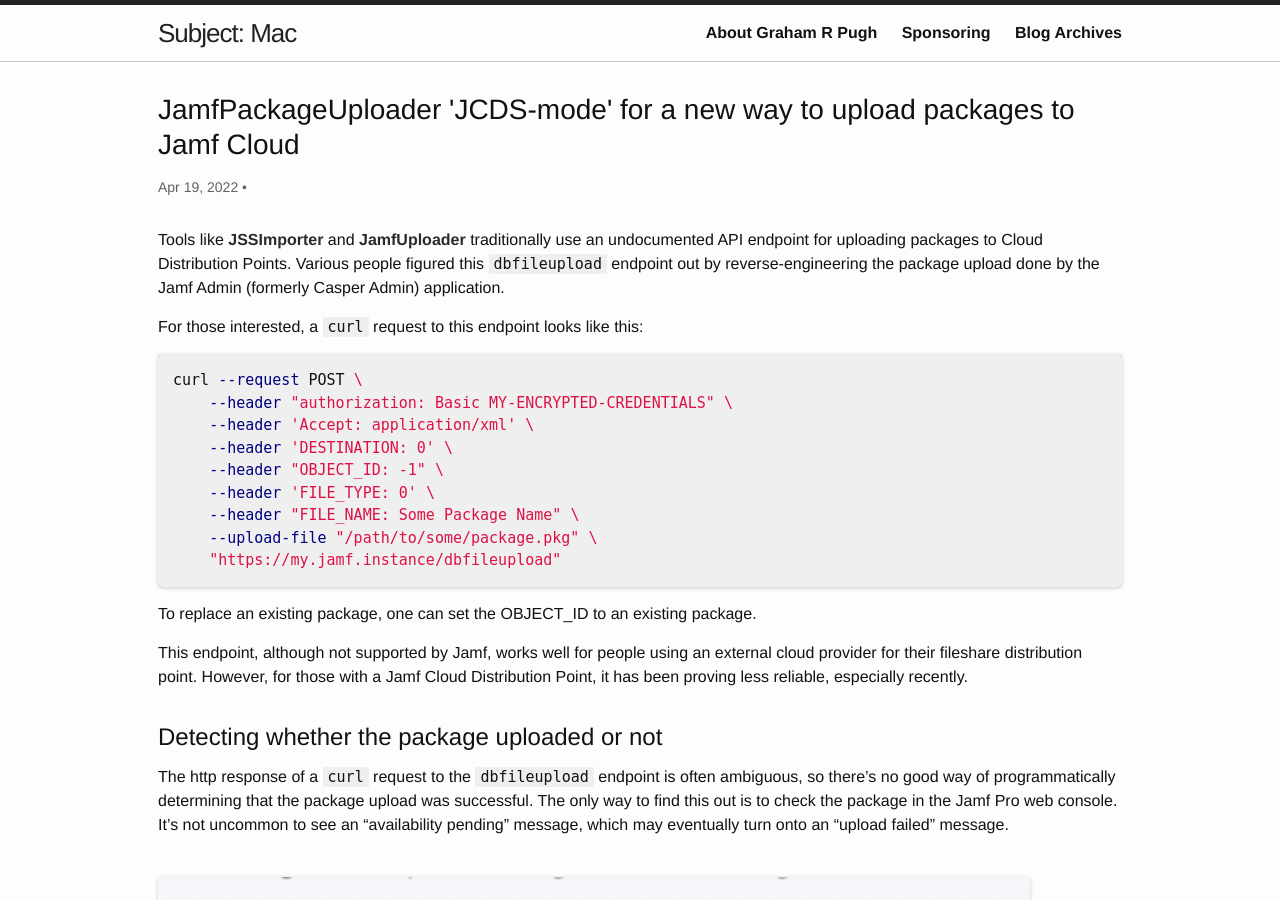
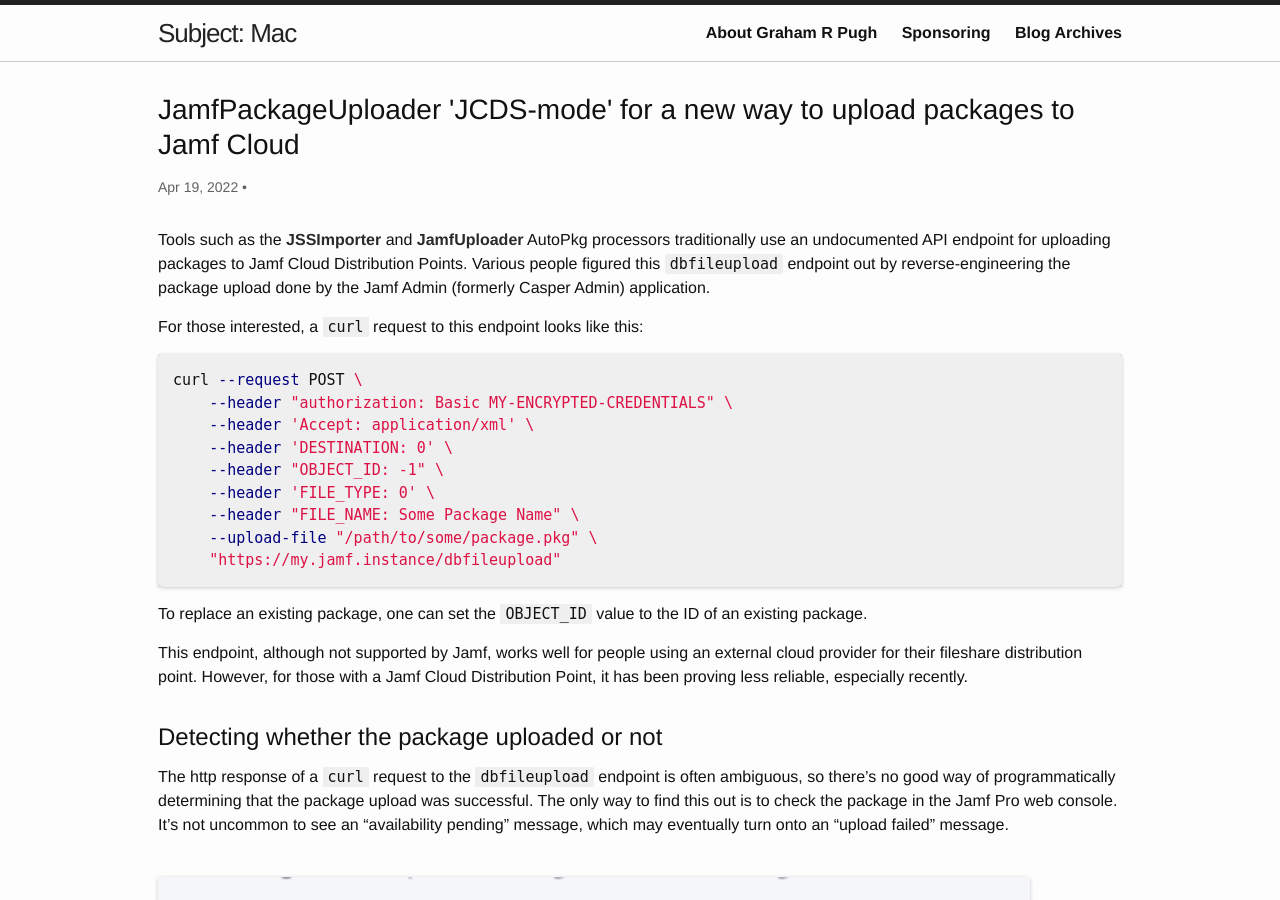
Before and after one commit to grahampugh/grahampugh.github.io, a Jekyll site: the page built from _posts/2022-04-19-jamfuploader-jcds-mode.md, in a window 1280 px wide and 900 px high. Built offline with Jekyll 4.4.1, drawn with Linux system fonts in a browser that asks for light colours; comment, search, counter and statistics services are not loaded.

Commit message:
some typos

````diff
--- a/_posts/2022-04-19-jamfuploader-jcds-mode.md
+++ b/_posts/2022-04-19-jamfuploader-jcds-mode.md
@@ -4,7 +4,7 @@
 comments: true
 ---
 
-Tools like [JSSImporter] and [JamfUploader] traditionally use an undocumented API endpoint for uploading packages to Cloud Distribution Points. Various people figured this `dbfileupload` endpoint out by reverse-engineering the package upload done by the Jamf Admin (formerly Casper Admin) application.
+Tools such as the [JSSImporter] and [JamfUploader] AutoPkg processors traditionally use an undocumented API endpoint for uploading packages to Jamf Cloud Distribution Points. Various people figured this `dbfileupload` endpoint out by reverse-engineering the package upload done by the Jamf Admin (formerly Casper Admin) application.
 
 For those interested, a `curl` request to this endpoint looks like this:
 
@@ -20,7 +20,7 @@
     "https://my.jamf.instance/dbfileupload"
 ```
 
-To replace an existing package, one can set the OBJECT_ID to an existing package.
+To replace an existing package, one can set the `OBJECT_ID` value to the ID of an existing package.
 
 This endpoint, although not supported by Jamf, works well for people using an external cloud provider for their fileshare distribution point. However, for those with a Jamf Cloud Distribution Point, it has been proving less reliable, especially recently.
 
````
